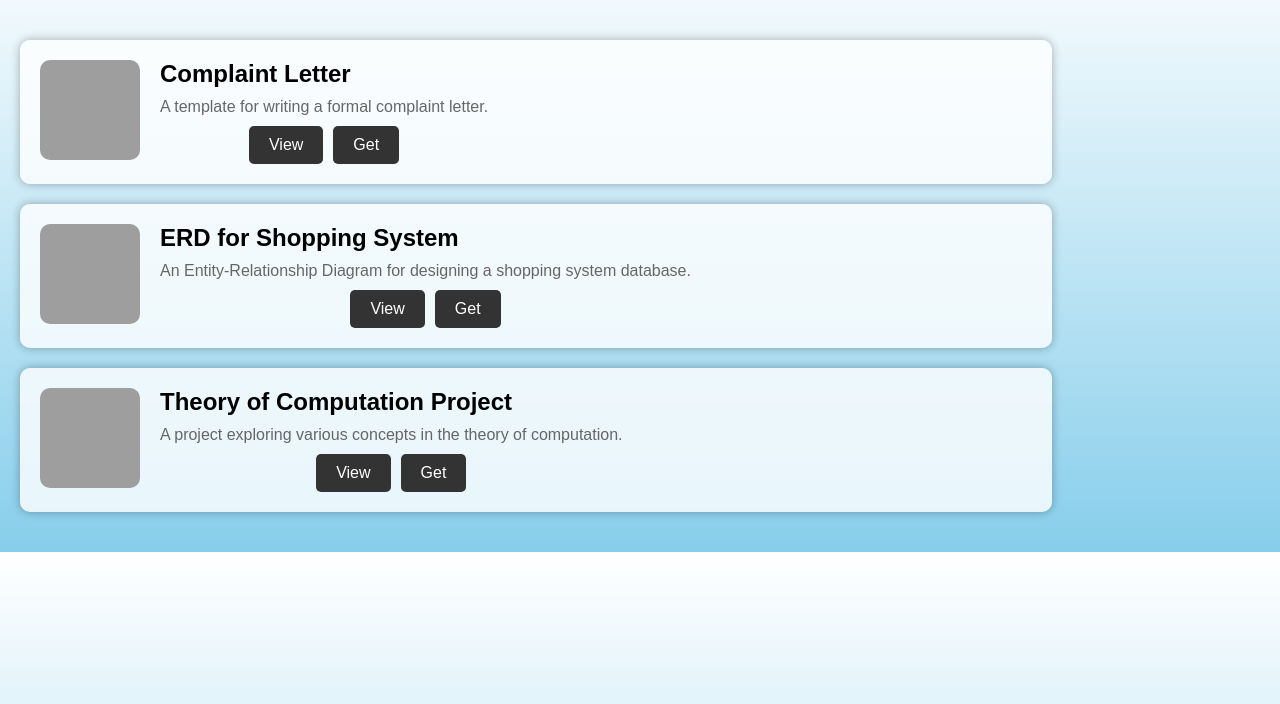
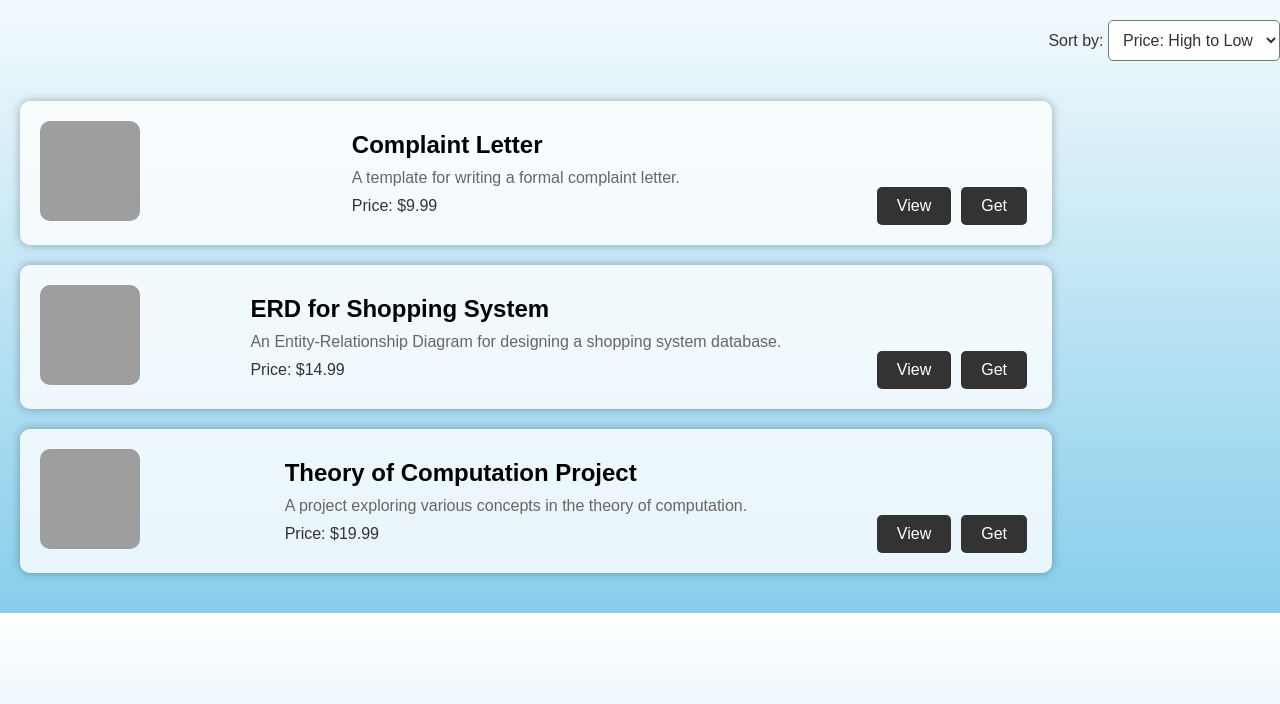
Before and after one commit to Shanjid188/UniConnect, a Django app: page /templatesLib/ in a window 1280 px wide. Shown: the part 72-776 px from the top of the page. Run offline with Django 5.2, Linux system fonts and the light colour scheme; grey boxes are pictures that could not be loaded.

Commit message:
Update templates library page.html
added filter button

```diff
--- a/template/templates library page.html
+++ b/template/templates library page.html
@@ -1,3 +1,4 @@
+
 <!DOCTYPE html>
 <html lang="en">
 <head>
@@ -41,6 +42,7 @@
     position: relative;
     display: flex;
     align-items: center;
+    justify-content: space-between; /* Aligns items evenly along the main axis */
   }
   .template-details {
     margin-left: 20px;
@@ -58,6 +60,8 @@
   .action-buttons {
     text-align: center;
     margin-top: auto;
+    display: flex;
+    align-items: center; /* Aligns items vertically */
   }
   .action-buttons a {
     background-color: #333;
@@ -75,10 +79,31 @@
     height: 100px;
     border-radius: 10px;
   }
+  .filter-dropdown {
+    text-align: right;
+    margin-bottom: 20px;
+  }
+  .filter-dropdown select {
+    padding: 10px;
+    font-size: 16px;
+    border-radius: 5px;
+    background-color: #fff;
+    color: #333;
+  }
 </style>
 </head>
 <body>
 <div class="header">Templates Library <i class="fas fa-file icon"></i></div>
+
+<div class="filter-dropdown">
+  <label for="sort-by">Sort by:</label>
+  <select id="sort-by" onchange="sortTemplates()">
+    <option value="price-high-to-low">Price: High to Low</option>
+    <option value="price-low-to-high">Price: Low to High</option>
+    <option value="relevance">Relevance</option>
+    <option value="popularity">Popularity</option>
+  </select>
+</div>
 
 <div class="templates-container" id="templates-container">
   <!-- Templates will be dynamically added here -->
@@ -86,7 +111,7 @@
 
 <script>
   // Function to add a new template
-  function addTemplate(title, description, imageUrl) {
+  function addTemplate(title, description, imageUrl, price) {
     var templatesContainer = document.getElementById("templates-container");
 
     // Create template box
@@ -115,35 +140,71 @@
     templateDescription.classList.add("template-description");
     templateDescription.textContent = description;
 
+    // Create template price
+    var templatePrice = document.createElement("div");
+    templatePrice.textContent = "Price: " + price;
+
     // Create action buttons
     var actionButtons = document.createElement("div");
     actionButtons.classList.add("action-buttons");
     var viewButton = document.createElement("a");
     viewButton.textContent = "View";
-    viewButton.href = "#";
+    viewButton.href = "#"; // You can set the href attribute to the desired page URL
     var getButton = document.createElement("a");
     getButton.textContent = "Get";
-    getButton.href = "#";
+    getButton.href = "#"; // You can set the href attribute to the desired page URL
     actionButtons.appendChild(viewButton);
     actionButtons.appendChild(getButton);
 
     // Append elements to template details
     templateDetails.appendChild(templateTitle);
     templateDetails.appendChild(templateDescription);
-    templateDetails.appendChild(actionButtons);
+    templateDetails.appendChild(templatePrice);
 
-    // Append vector design and template details to template box
+    // Append elements to template box
     templateBox.appendChild(vectorDesign);
     templateBox.appendChild(templateDetails);
+    templateBox.appendChild(actionButtons);
 
     // Append template box to templates container
     templatesContainer.appendChild(templateBox);
   }
 
   // Add initial templates
-  addTemplate("Complaint Letter", "A template for writing a formal complaint letter.", "demo_pic_1.jpg");
-  addTemplate("ERD for Shopping System", "An Entity-Relationship Diagram for designing a shopping system database.", "demo_pic_2.jpg");
-  addTemplate("Theory of Computation Project", "A project exploring various concepts in the theory of computation.", "demo_pic_3.jpg");
+  addTemplate("Complaint Letter", "A template for writing a formal complaint letter.", "demo_pic_1.jpg", "$9.99");
+  addTemplate("ERD for Shopping System", "An Entity-Relationship Diagram for designing a shopping system database.", "demo_pic_2.jpg", "$14.99");
+  addTemplate("Theory of Computation Project", "A project exploring various concepts in the theory of computation.", "demo_pic_3.jpg", "$19.99");
+
+  // Function to sort templates
+  function sortTemplates() {
+    var selectElement = document.getElementById("sort-by");
+    var sortBy = selectElement.value;
+    var templatesContainer = document.getElementById("templates-container");
+    var templateBoxes = Array.from(templatesContainer.children);
+
+    switch (sortBy) {
+      case "price-high-to-low":
+        templateBoxes.sort(function(a, b) {
+          var priceA = parseFloat(a.querySelector(".template-details div:nth-child(3)").textContent.replace("Price: $", ""));
+          var priceB = parseFloat(b.querySelector(".template-details div:nth-child(3)").textContent.replace("Price: $", ""));
+          return priceB - priceA;
+        });
+        break;
+      case "price-low-to-high":
+        templateBoxes.sort(function(a, b) {
+          var priceA = parseFloat(a.querySelector(".template-details div:nth-child(3)").textContent.replace("Price: $", ""));
+          var priceB = parseFloat(b.querySelector(".template-details div:nth-child(3)").textContent.replace("Price: $", ""));
+          return priceA - priceB;
+        });
+        break;
+      // Add cases for other sorting options if needed
+    }
+
+    // Re-append sorted template boxes
+    templateBoxes.forEach(function(templateBox) {
+      templatesContainer.appendChild(templateBox);
+    });
+  }
 </script>
 
 </body>
```
